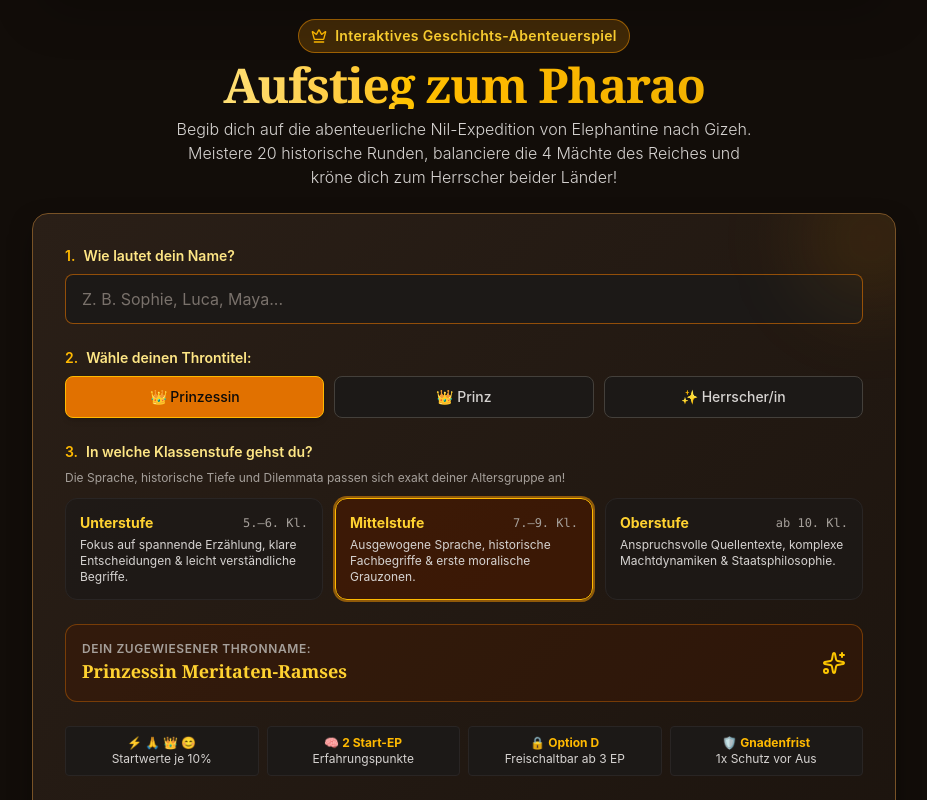
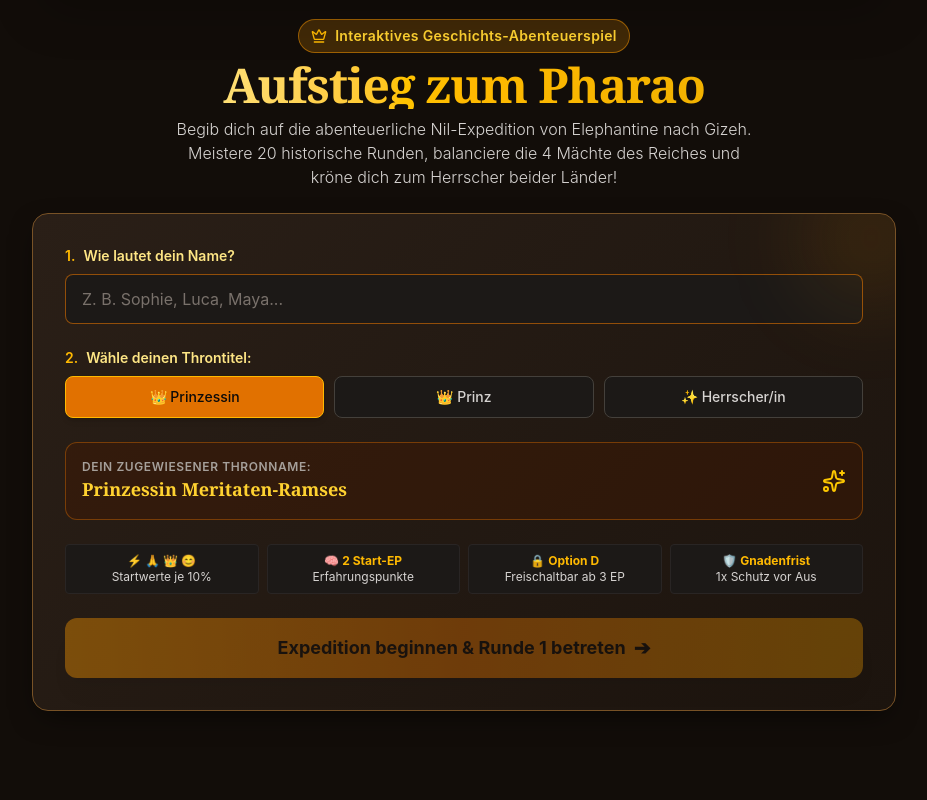
Before and after one commit to schlayer1/Gamificationstudio, a React (Vite) app: page / in a window 1280 px wide. Shown: the part 359-1159 px from the top of the page, without its empty margins (176-1103 px from the left). After the commit the page ends 1110 px from the top, so only its background shows below. Built offline with nearby package versions, Linux system fonts and the light colour scheme.

Commit message:
feat: Entferne Bild&Stil-Button und Klassenstufenabfrage aus Schüleransicht, dezentere EP-Box, Lehrer legt Klassenstufe fest

```diff
--- a/src/components/DashboardHeader.tsx
+++ b/src/components/DashboardHeader.tsx
@@ -171,17 +171,18 @@ export const DashboardHeader: React.FC<DashboardHeaderProps> = ({
             stats.volk <= 15 ? 'bg-red-500 text-white' : 'bg-emerald-950 text-emerald-300'
           )}
 
-          {/* EP Brain Box */}
-          <div className="col-span-2 sm:col-span-1 flex items-center justify-between p-2.5 rounded-lg bg-gradient-to-br from-amber-950 to-stone-900 border border-amber-500/70 shadow-inner">
+          {/* EP Brain Box (Dezente & elegante Anzeige) */}
+          <div className="col-span-2 sm:col-span-1 flex items-center justify-between px-3 py-2 rounded-xl bg-stone-900/80 border border-stone-800 hover:border-amber-700/50 transition-all">
             <div className="flex items-center gap-2">
-              <span className="text-xl">🧠</span>
-              <div>
-                <span className="text-[11px] block uppercase text-amber-300 font-bold">Erfahrungspunkte</span>
-                <span className="text-xs text-stone-400">Schaltet Option D frei (3 EP)</span>
+              <span className="text-base select-none">🧠</span>
+              <div className="leading-tight">
+                <span className="text-[10px] block uppercase font-mono font-semibold text-stone-400">Erfahrung (EP)</span>
+                <span className="text-[10px] text-stone-500">3 EP für Meisteroption</span>
               </div>
             </div>
-            <div className="flex items-center justify-center px-3 py-1 rounded-md bg-amber-500/20 border border-amber-400 text-amber-300 font-extrabold text-base">
-              {stats.ep} EP
+            <div className="flex items-center gap-1 px-2.5 py-1 rounded-lg bg-stone-950 border border-amber-600/40 text-amber-300 font-mono font-bold text-xs shadow-inner">
+              <span>{stats.ep}</span>
+              <span className="text-[10px] text-amber-500/80">EP</span>
             </div>
           </div>
         </div>
--- a/src/components/SetupScreen.tsx
+++ b/src/components/SetupScreen.tsx
@@ -18,7 +18,6 @@ export const SetupScreen: React.FC<SetupScreenProps> = ({
   onSelectGame,
 }) => {
   const [name, setName] = useState('');
-  const [gradeLevel, setGradeLevel] = useState<GradeLevel>('mittelstufe');
   const [gender, setGender] = useState<'prinz' | 'prinzessin' | 'neutral'>('prinzessin');
 
   // Teacher PIN Protection State
@@ -90,9 +89,10 @@ export const SetupScreen: React.FC<SetupScreenProps> = ({
     if (!name.trim()) return;
 
     soundFX.playBlessing();
+    const resolvedGrade: GradeLevel = activeGame?.gradeLevel || 'mittelstufe';
     const finalProfile: PlayerProfile = {
       name: name.trim(),
-      gradeLevel,
+      gradeLevel: resolvedGrade,
       gender,
       throneName: getPreviewThroneName(),
     };
@@ -304,80 +304,6 @@ export const SetupScreen: React.FC<SetupScreenProps> = ({
             </div>
           </div>
 
-          {/* Question 3: Grade Level Adaptation */}
-          <div className="space-y-2">
-            <label className="block text-sm font-semibold text-amber-200 flex items-center gap-2">
-              <span className="text-amber-400">3.</span> In welche Klassenstufe gehst du?
-            </label>
-            <p className="text-xs text-stone-400">
-              Die Sprache, historische Tiefe und Dilemmata passen sich exakt deiner Altersgruppe an!
-            </p>
-            <div className="grid grid-cols-1 sm:grid-cols-3 gap-3 pt-1">
-              {/* Unterstufe */}
-              <div
-                onClick={() => {
-                  soundFX.playClick();
-                  setGradeLevel('unterstufe');
-                }}
-                className={`p-3.5 rounded-xl border cursor-pointer transition-all ${
-                  gradeLevel === 'unterstufe'
-                    ? 'bg-amber-950/70 border-amber-400 ring-2 ring-amber-500/50'
-                    : 'bg-stone-900/70 border-stone-800 hover:border-stone-700'
-                }`}
-              >
-                <div className="flex items-center justify-between mb-1">
-                  <span className="font-bold text-sm text-amber-300">Unterstufe</span>
-                  <span className="text-xs text-stone-400 font-mono">5.–6. Kl.</span>
-                </div>
-                <p className="text-xs text-stone-300">
-                  Fokus auf spannende Erzählung, klare Entscheidungen & leicht verständliche Begriffe.
-                </p>
-              </div>
-
-              {/* Mittelstufe */}
-              <div
-                onClick={() => {
-                  soundFX.playClick();
-                  setGradeLevel('mittelstufe');
-                }}
-                className={`p-3.5 rounded-xl border cursor-pointer transition-all ${
-                  gradeLevel === 'mittelstufe'
-                    ? 'bg-amber-950/70 border-amber-400 ring-2 ring-amber-500/50'
-                    : 'bg-stone-900/70 border-stone-800 hover:border-stone-700'
-                }`}
-              >
-                <div className="flex items-center justify-between mb-1">
-                  <span className="font-bold text-sm text-amber-300">Mittelstufe</span>
-                  <span className="text-xs text-stone-400 font-mono">7.–9. Kl.</span>
-                </div>
-                <p className="text-xs text-stone-300">
-                  Ausgewogene Sprache, historische Fachbegriffe & erste moralische Grauzonen.
-                </p>
-              </div>
-
-              {/* Oberstufe */}
-              <div
-                onClick={() => {
-                  soundFX.playClick();
-                  setGradeLevel('oberstufe');
-                }}
-                className={`p-3.5 rounded-xl border cursor-pointer transition-all ${
-                  gradeLevel === 'oberstufe'
-                    ? 'bg-amber-950/70 border-amber-400 ring-2 ring-amber-500/50'
-                    : 'bg-stone-900/70 border-stone-800 hover:border-stone-700'
-                }`}
-              >
-                <div className="flex items-center justify-between mb-1">
-                  <span className="font-bold text-sm text-amber-300">Oberstufe</span>
-                  <span className="text-xs text-stone-400 font-mono">ab 10. Kl.</span>
-                </div>
-                <p className="text-xs text-stone-300">
-                  Anspruchsvolle Quellentexte, komplexe Machtdynamiken & Staatsphilosophie.
-                </p>
-              </div>
-            </div>
-          </div>
-
           {/* Generated Royal Title Preview Box */}
           <div className="p-4 rounded-xl bg-amber-950/40 border border-amber-600/40 flex items-center justify-between">
             <div>
--- a/src/components/StationHeroStage.tsx
+++ b/src/components/StationHeroStage.tsx
@@ -29,7 +29,7 @@ interface StationHeroStageProps {
     description: string;
     icon?: string;
   }>;
-  onOpenImageModal: () => void;
+  onOpenImageModal?: () => void;
 }
 
 export const StationHeroStage: React.FC<StationHeroStageProps> = ({
@@ -132,7 +132,8 @@ export const StationHeroStage: React.FC<StationHeroStageProps> = ({
 
         {/* Right Stage Controls */}
         <div className="flex items-center gap-2">
-          {/* Change Image & Prompt Button */}
+          {/* Optional Change Image & Prompt Button (Only in Teacher/Studio context) */}
+          {onOpenImageModal && (
             <button
               onClick={() => {
                 soundFX.playClick();
@@ -144,6 +145,7 @@ export const StationHeroStage: React.FC<StationHeroStageProps> = ({
               <Camera className="w-3.5 h-3.5 text-amber-400" />
               <span className="hidden xs:inline">Bild & Prompt</span>
             </button>
+          )}
 
           {/* Fullscreen Toggle */}
           <button
--- a/src/services/gameGenerator.ts
+++ b/src/services/gameGenerator.ts
@@ -6,6 +6,7 @@ export interface GenerationRequest {
   era: string;
   archetype?: import('../types/game').GameMechanicArchetype;
   artStyle?: import('../types/game').ArtStyleType;
+  gradeLevel?: import('../types/game').GradeLevel;
   targetGrades: string;
   roundCount?: number; // 5 to 26 rounds
   reflectionInterval?: number; // every 3, 4, 5 rounds
@@ -204,6 +205,7 @@ WICHTIG: Antworte AUSSCHLIESSLICH mit folgendem validen JSON-Format:
       subtitle: req.era,
       era: req.era,
       description: `Interaktives Geschichtsspiel zur Epoche ${req.era}.`,
+      gradeLevel: req.gradeLevel || 'mittelstufe',
       targetGrades: req.targetGrades,
       coreTopics: req.coreTopics,
       pillars: req.pillars,
--- a/src/types/game.ts
+++ b/src/types/game.ts
@@ -129,6 +129,7 @@ export interface GameDefinition {
   era: string; // e.g. "Altes Ägypten", "Alexander der Große", "Reformation 1517", "Steinzeit"
   archetype?: GameMechanicArchetype; // Dynamic mechanic mode
   artStyle?: ArtStyleType; // Visual style of the station illustrations
+  gradeLevel?: GradeLevel; // Assigned grade level set by the teacher
   description: string;
   targetGrades: string;
   coreTopics: string[]; // Teacher curriculum topics: e.g. ["Kanalbau", "95 Thesen", "Sesshaftwerdung"]
```
Also changed, not shown: src/App.tsx (+3 -16 lines), src/components/TeacherStudio.tsx (+70 -1 lines). Lines whose indentation alone changed are shown as unchanged.
